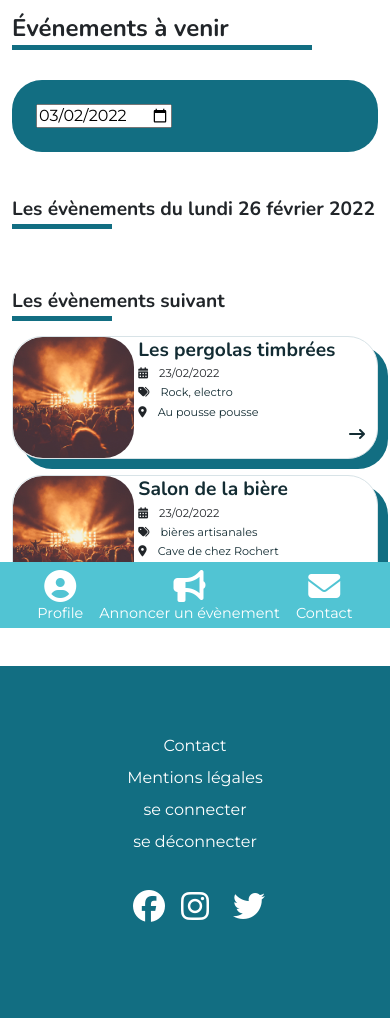
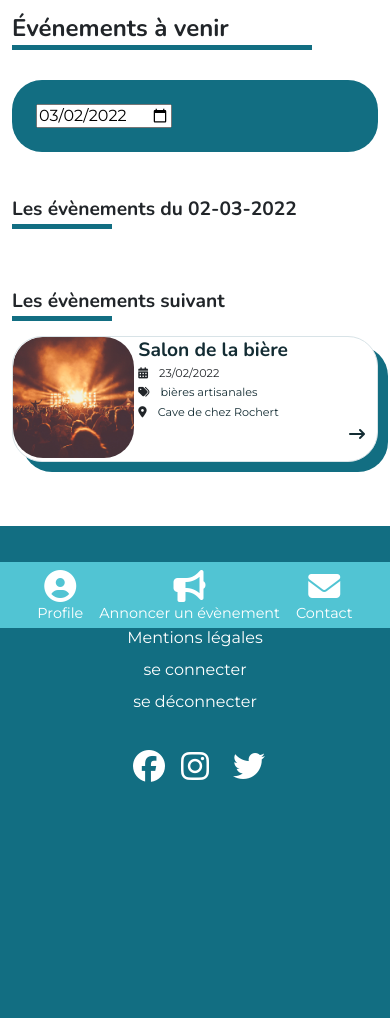
Before and after one commit to mickael-Bula/culture-city-app, a Symfony app: template templates/front/main/home.html.twig in a window 390 px wide. Shown: the part 216-1234 px from the top of the page. After the commit the page ends 998 px from the top, so only its background shows below. Run offline with Twig, Linux system fonts and the light colour scheme; the template is opened without the code that fills it, so the values that code supplies are empty; some libraries are stand-ins or nearby versions.

Commit message:
add/display-events-home-page

```diff
--- a/templates/front/main/event.html.twig
+++ b/templates/front/main/event.html.twig
@@ -51,7 +51,8 @@
                                 <div class="tags ms-2 d-inline">
                                     {% for tag in event.tags %}
                                         <a href="#">{{tag.name}}</a>
-                                    {% endfor %}</div>
+                                    {% endfor %}
+                                </div>
                             </div>
                         </div>
 
--- a/templates/front/main/home.html.twig
+++ b/templates/front/main/home.html.twig
@@ -76,53 +76,121 @@
             <div class="main">
 
                 <!-- Day events-->
-                <h3> Les évènements du lundi 26 février 2022</h3>
+                <h3 id="curentDate"> Les évènements du {{ "now"|date("d-m-Y") }}</h3>
                 <div class="separator-small"></div>
 
-                <div id="displayEvents" class="d-flex flex-column flex-md-row flex-wrap"></div>
+                <div id="displayCurrentsEvents" class="d-flex flex-column flex-md-row flex-wrap">
+
+                    {% for event in currentEvents %}
+                        <div class="col-12 col-sm-6 col-xl-4 col-xxl-3 mb-3 p-sm-3 ">
+                            <div class="card overflow-hidden">
+                                <div class="d-flex d-flex flex-row flex-md-column">
+                                    <div class="col-4 col-sm-12 ">
+                                        <!-- pour avoir un bloc carré qui se redimensionne correctement, il faut créer un hack css avec square:after
+                                            info ici : https://spin.atomicobject.com/2015/07/14/css-responsive-square/
+                                        -->
+                                        <a href="">
+                                            <div class="square" style="background-image:url('{{event.picture}}'); background-size:cover; background-position:center center; ">
+                                            </div>
+                                        </a>
+                                        <a href="#">
+                                            <div class="sticker-category text-center scaled-xs">
+                                                <div class="bg-category-{{event.category.slug}} d-inline"> {{event.category.name}}</div>
+                                            </div>
+                                        </a>
+                                    </div>
+
+                                    <div class="col-8 col-sm-12 p-1 p-sm-3">
+                                        <a href="#">
+                                            <h3 class="name mb-2">{{event.name}}</h3>
+                                        </a>
+
+                                        <div class="my-2">
+                                            <div class="scaled-xs">
+                                                <i class="fa-solid fa-calendar-days d-inline"></i>
+                                                <div class ="date ms-2 d-inline">{{event.startDate | date("d-m-Y") }}</div>
+                                            </div>
+                                        </div>
+
+                                        <div class="my-2">
+                                            <div class="scaled-xs">
+                                                <i class="fa-solid fa-tags d-inline"></i>
+                                                <div class="tags ms-2 d-inline">
+                                                    {% for tag in event.tags %}
+                                                        <a href="#">{{tag.name}}</a>
+                                                    {% endfor %}
+                                            </div>
+                                            </div>
+                                        </div>
+
+                                        <div class="my-2">
+                                            <div class="scaled-xs">
+                                                <i class="fa-solid fa-location-dot d-inline"></i>
+                                                <a href="#">
+                                                    <div class="place ms-2 d-inline">{{event.user.name}}</div>
+                                                </a>
+                                            </div>
+                                        </div>
+
+                                        <div class="d-flex justify-content-end">
+                                            <a href="#">
+                                                <i class="fa-solid fa-arrow-right-long me-2"></i>
+                                            </a>
+                                        </div>
+                                    </div>
+                                </div>
+
+                            </div>
+                        </div>
+                    {% endfor %}
+                </div>
 
                 <!--Other events -->
                 <h3 class="mt-5"> Les évènements suivant </h3>
                 <div class="separator-small"></div>
 
-                <div class="d-flex flex-column flex-md-row">
+                <div id="displayUpcomingEvents" class="d-flex flex-column flex-md-row flex-wrap">
                 {# emmet : div.col-12>div.card>img+div.p-3r>h3+div.date+div.tags+div.place #}
 
+                {% for event in upcomingEvents %}
                     <div class="col-12 col-sm-6 col-xl-4 col-xxl-3 mb-3 p-sm-3 ">
                         <div class="card overflow-hidden">
                             <div class="d-flex d-flex flex-row flex-md-column">
                                 <div class="col-4 col-sm-12 ">
                                     <!-- pour avoir un bloc carré qui se redimensionne correctement, il faut créer un hack css avec square:after
-                                         info ici : https://spin.atomicobject.com/2015/07/14/css-responsive-square/
+                                        info ici : https://spin.atomicobject.com/2015/07/14/css-responsive-square/
                                     -->
                                     <a href="">
-                                        <div class="square" style="background-image:url('{{ asset('assets/images/image-concert-600px.jpg') }}'); background-size:cover; background-position:center center; ">
+                                        <div class="square" style="background-image:url('{{event.picture}}'); background-size:cover; background-position:center center; ">
                                         </div>
-                                        <!--<img class="img-fluid w-100 border-radius" src="{#{ asset('assets/images/image-concert-600px.jpg')}#}" alt="">-->
                                     </a>
-                                    {# <a href="#">
+                                    <a href="#">
                                         <div class="sticker-category text-center scaled-xs">
-                                            <div class="bg-category-{{event.category.slug}} d-inline "> {{event.category.name}}</div>
+                                            <div class="bg-category-{{event.category.slug}} d-inline"> {{event.category.name}}</div>
                                         </div>
-                                    </a> #}
+                                    </a>
                                 </div>
 
                                 <div class="col-8 col-sm-12 p-1 p-sm-3">
                                     <a href="#">
-                                        <h3 class="name mb-2">Les pergolas timbrées</h3>
+                                        <h3 class="name mb-2">{{event.name}}</h3>
                                     </a>
 
                                     <div class="my-2">
                                         <div class="scaled-xs">
                                             <i class="fa-solid fa-calendar-days d-inline"></i>
-                                            <div class ="date ms-2 d-inline">23/02/2022</div>
+                                            <div class ="date ms-2 d-inline">{{event.startDate | date("d-m-Y") }}</div>
                                         </div>
                                     </div>
 
                                     <div class="my-2">
                                         <div class="scaled-xs">
                                             <i class="fa-solid fa-tags d-inline"></i>
-                                            <div class="tags ms-2 d-inline"><a href="#"> Rock</a>,<a href="#"> electro</a></div>
+                                            <div class="tags ms-2 d-inline">
+                                                {% for tag in event.tags %}
+                                                    <a href="#">{{tag.name}}</a>
+                                                {% endfor %}
+                                        </div>
                                         </div>
                                     </div>
 
@@ -130,7 +198,7 @@
                                         <div class="scaled-xs">
                                             <i class="fa-solid fa-location-dot d-inline"></i>
                                             <a href="#">
-                                                <div class="place ms-2 d-inline"> Au pousse pousse</div>
+                                                <div class="place ms-2 d-inline">{{event.user.name}}</div>
                                             </a>
                                         </div>
                                     </div>
@@ -145,6 +213,7 @@
 
                         </div>
                     </div>
+                {% endfor %}
 
                     <div class="col-12 col-sm-6 col-xl-4 col-xxl-3 mb-3 p-sm-3 ">
 
```
Also changed, not shown: src/Controller/Front/MainController.php (+28 -2 lines).
